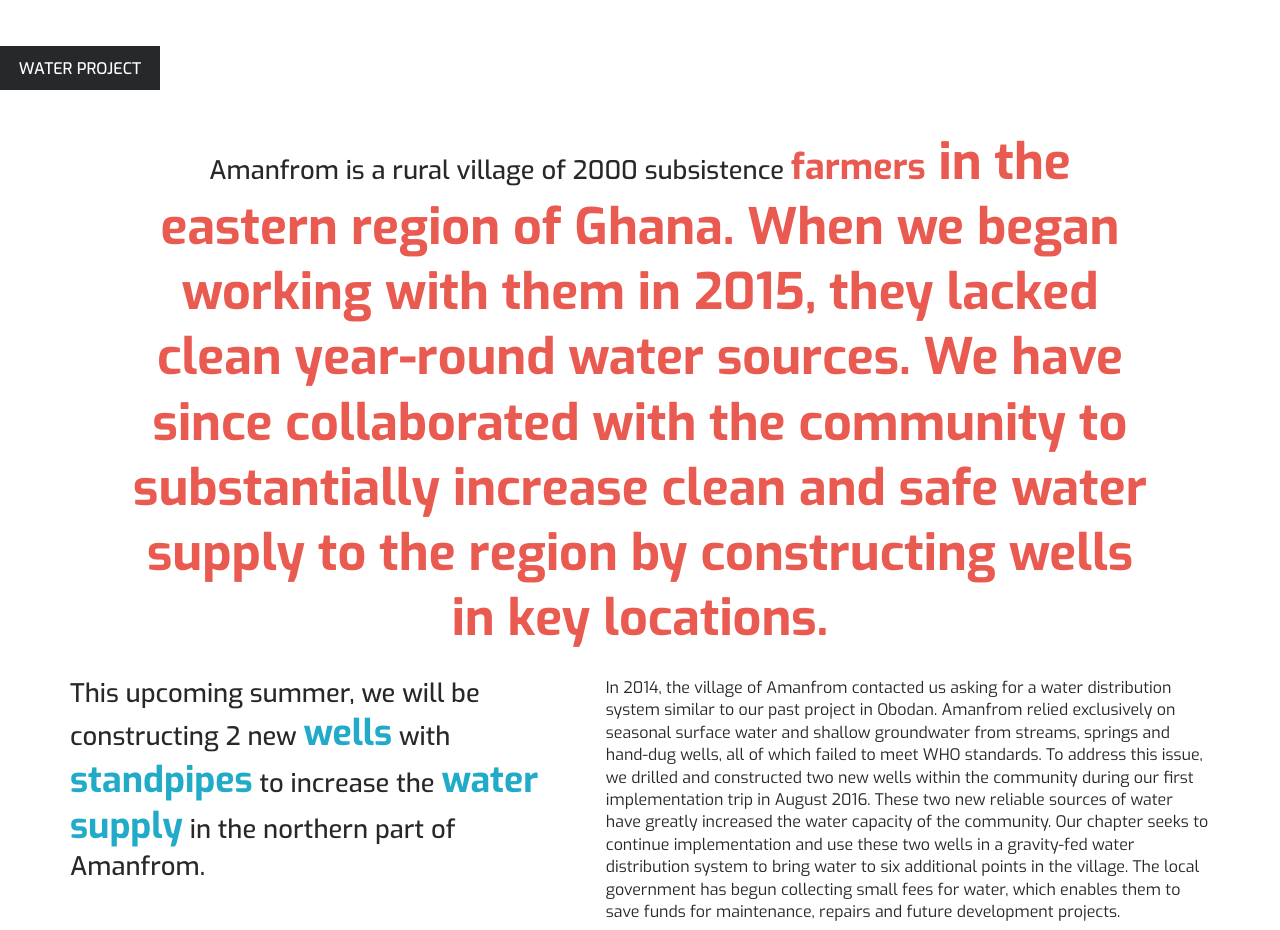
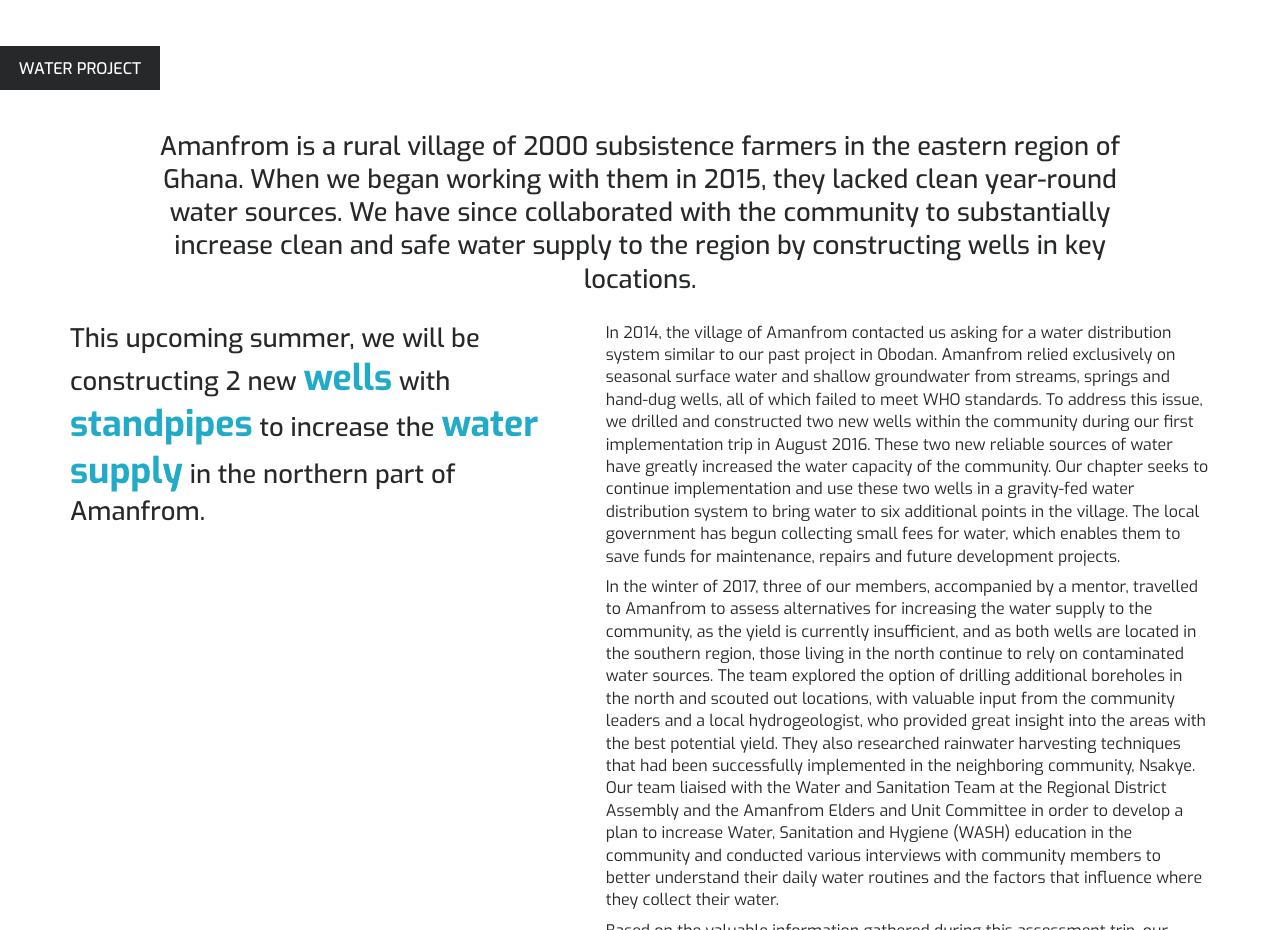
Before and after one commit to CUEWB/Ghana, a plain HTML site: page index.html in a window 1280 px wide. Shown: the part 1040-1970 px from the top of the page. Drawn offline with nearby package versions, Linux system fonts and the light colour scheme.

Commit message:
Update index.html

```diff
--- a/index.html
+++ b/index.html
@@ -54,7 +54,7 @@
 <section id="water" class="page-section">
     <h1 class="section-title">Water Project</h1>
     <div class="section-info container">
-        <h2 class="section-subtitle">Amanfrom is a rural village of 2000 subsistence <span>farmers<span> in the eastern region of Ghana. When we began working with them in 2015, they lacked clean year-round water sources. We have since collaborated with the community to substantially increase clean and safe water supply to the region by constructing wells in key locations.</h2>
+        <h2 class="section-subtitle">Amanfrom is a rural village of 2000 subsistence farmers in the eastern region of Ghana. When we began working with them in 2015, they lacked clean year-round water sources. We have since collaborated with the community to substantially increase clean and safe water supply to the region by constructing wells in key locations.</h2>
         <h2 class="section-buzz">
             This upcoming summer, we will be constructing 2 new <span>wells</span> with <span>standpipes</span> to increase the <span>water supply</span> in the northern part of Amanfrom.</h2>
         <div class="section-desc">
```
